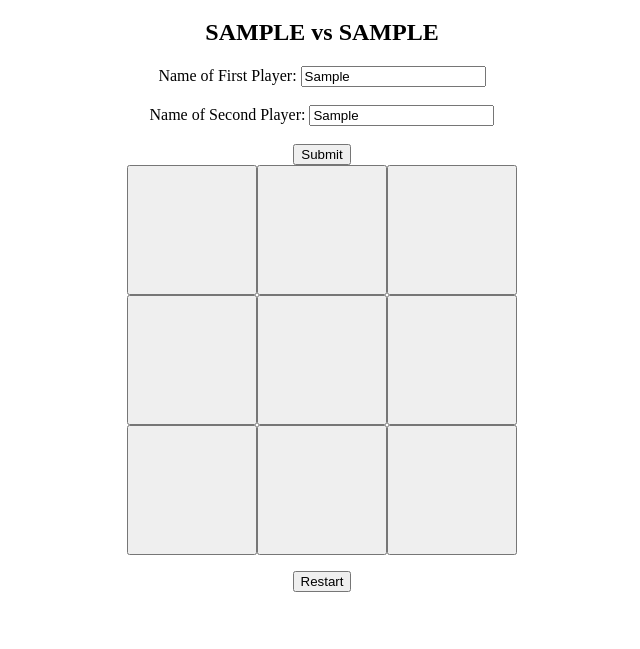
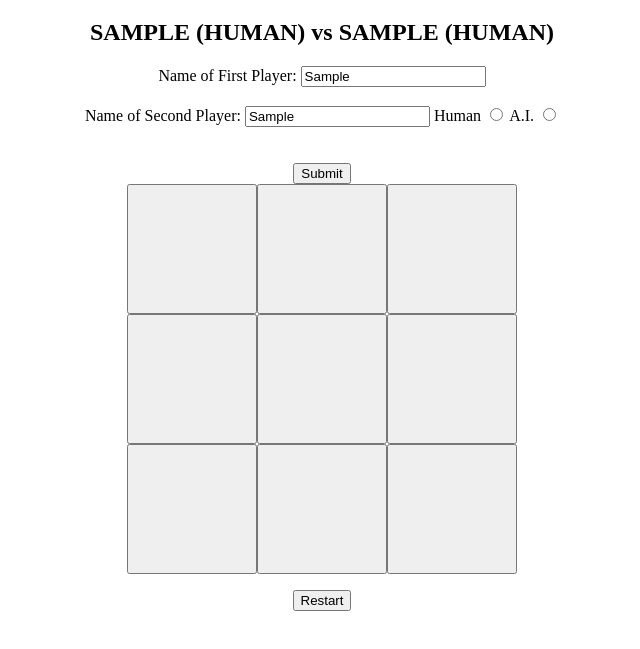
Before and after one commit to tosifilippo/TicTacToe, a plain HTML site: page index.html in a window 1280 px wide. Both pictures are taken after typing "Sample", "Sample" into the empty fields and a click on the button "Submit". Shown: the part 61-710 px from the top of the page, without its empty margins (318-958 px from the left). Drawn offline with Linux system fonts and the light colour scheme.

Commit message:
created a radio button to select player species (human or AI)

```diff
--- a/index.html
+++ b/index.html
@@ -8,10 +8,17 @@
 <body>
     <h1>TIC TAC TOE!</h1>
     <h2 id="VS"></h2>
-    <label for="player1name">Name of First Player:</label>
-    <input type="text" id="player1name" placeholder="First Player Name"><br><br>
-    <label for="player2name">Name of Second Player:</label>
-    <input type="text" id="player2name" placeholder="Second Player Name"><br><br>
+    <form id="form">
+        <label for="player1name">Name of First Player:</label>
+        <input type="text" id="player1name" placeholder="First Player Name"><br><br>
+        <label for="player2name">Name of Second Player:</label>
+        <input type="text" id="player2name" placeholder="Second Player Name">
+        <label for="human">Human</label>
+        <input type="radio" name="species" value="human" id="human">
+        <label for="AI">A.I.</label>
+        <input type="radio" name="species" value="AI" id="AI">
+    </form>
+    <br><br>
     <button id="submit">Submit</button>
     <div id="board-grid">
         <button class="field-button" id="top-left"></button>
--- a/script.js
+++ b/script.js
@@ -1,6 +1,6 @@
 // player factory
-const playerFactory = (mark, name) => {
-    return { mark, name };
+const playerFactory = (mark, name, species) => {
+    return { mark, name, species };
 };
 
 // game board module
@@ -8,8 +8,8 @@ const gameBoard = (() => {
     // setting the board as an array with nine strings
     let boardArray = ["","","","","","","","",""];
     // creating player X and player O
-    const playerOne = playerFactory("X", "PLAYER ONE");
-    const playerTwo = playerFactory("O", "PLAYER TWO");
+    const playerOne = playerFactory("X", "PLAYER ONE", "HUMAN");
+    const playerTwo = playerFactory("O", "PLAYER TWO", "HUMAN");
     let gameOver;
     let tieGame;
     // looks for winning combination in rows
@@ -95,9 +95,12 @@ const gameBoard = (() => {
     function getNames() {
         playerOne.name = firstText.value.toUpperCase();
         playerTwo.name = secondText.value.toUpperCase();
+        if (form[3].checked) {
+            playerTwo.species = "AI"
+        }
+        // updates match details
         const vs = document.getElementById("VS");
-        // updates match details
-        vs.innerHTML = playerOne.name + " vs " + playerTwo.name;
+        vs.innerHTML = playerOne.name + " (" + playerOne.species + ") vs " + playerTwo.name + " (" + playerTwo.species + ")";
     }
     // targeting elements
     const topLeft = document.getElementById("top-left");
@@ -113,6 +116,7 @@ const gameBoard = (() => {
     const firstText = document.getElementById("player1name");
     const secondText = document.getElementById("player2name");
     const submit = document.getElementById("submit");
+    const form = document.getElementById("form")
     // onclick functions
     topLeft.onclick = function(){setMark(this, 0)};
     topMiddle.onclick = function(){setMark(this, 1)};
```
